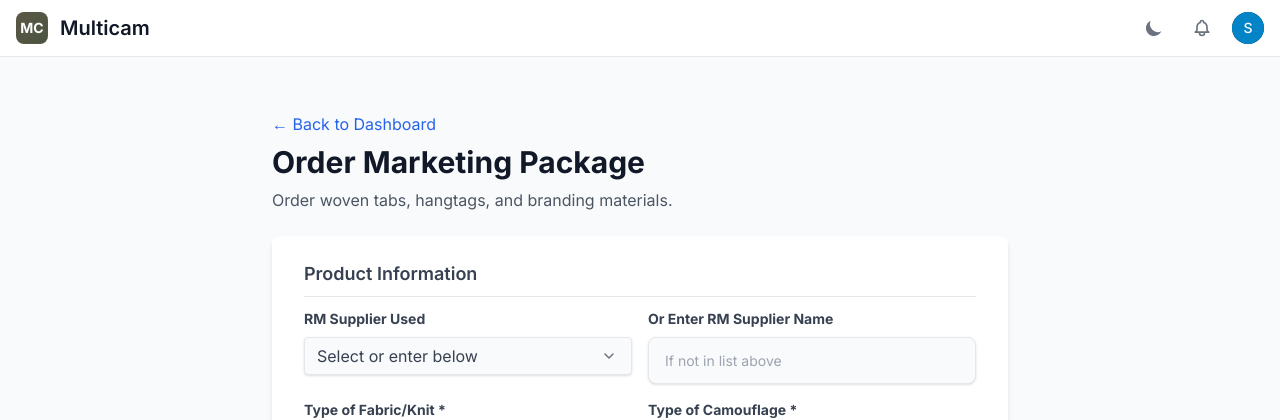
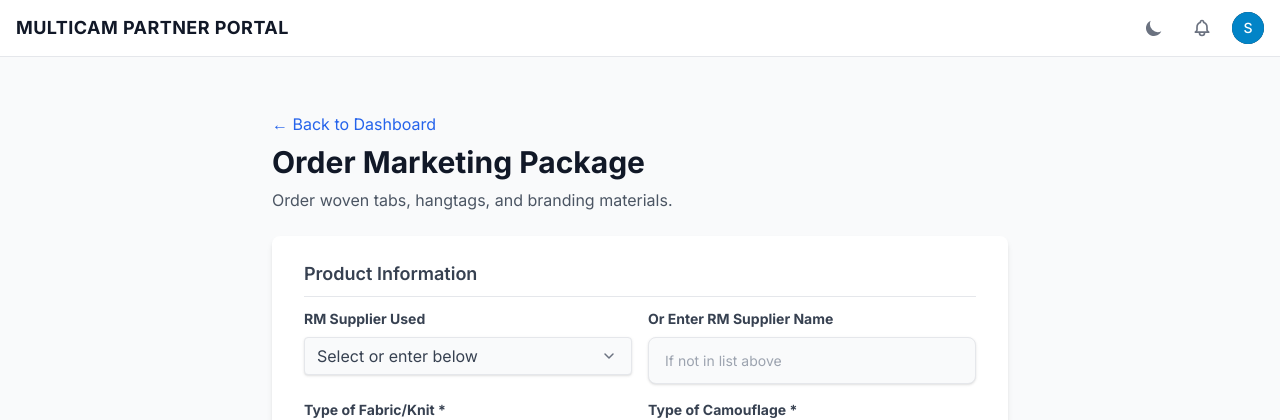
Before and after one commit to jge-cp/jge-mpp, a Django app: page /portal/fp/marketing/order/ in a window 1280 px wide. Shown: the top 420 px of the page. Run offline with Django 5.2, Linux system fonts and the light colour scheme; the visitor is signed in with stand-in values (Sample User, id 1); data comes from the database, SQL or seed files in the repository; data that the repository does not hold is empty; some libraries are stand-ins or nearby versions.

Commit message:
Replace logo icon with 'MULTICAM PARTNER PORTAL' text
- Remove MC icon box from header
- Replace with uppercase text branding

```diff
--- a/templates/base.html
+++ b/templates/base.html
@@ -433,11 +433,8 @@
             <div class="flex justify-start items-center">
                 {% block sidebar_toggle %}{% endblock %}
 
-                <a href="{% if user.is_authenticated and user.profile %}{% url user.profile.get_dashboard_url %}{% else %}{% url 'core:home' %}{% endif %}" class="flex items-center justify-between mr-4">
-                    <div class="w-8 h-8 bg-gradient-to-br from-multicam-olive to-multicam-green rounded-lg flex items-center justify-center border border-multicam-olive/50 mr-3">
-                        <span class="text-white font-bold text-sm">MC</span>
-                    </div>
-                    <span class="self-center text-xl font-semibold whitespace-nowrap">Multicam</span>
+                <a href="{% if user.is_authenticated and user.profile %}{% url user.profile.get_dashboard_url %}{% else %}{% url 'core:home' %}{% endif %}" class="flex items-center mr-4">
+                    <span class="text-lg font-bold tracking-wide whitespace-nowrap uppercase">Multicam Partner Portal</span>
                 </a>
             </div>
 
```
